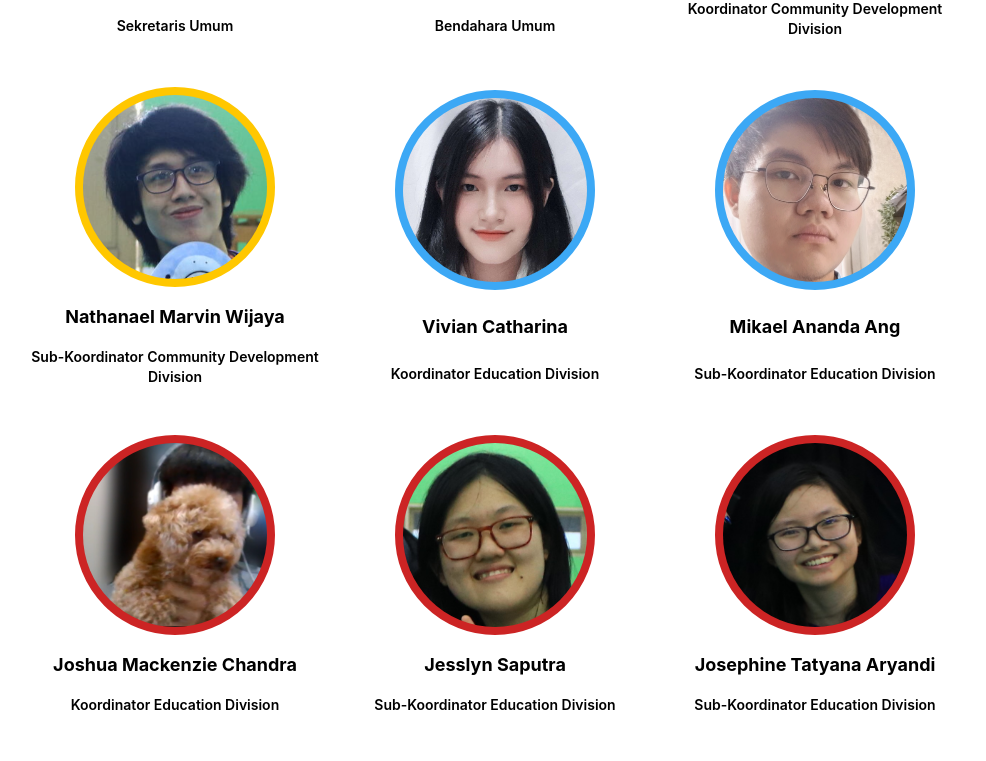
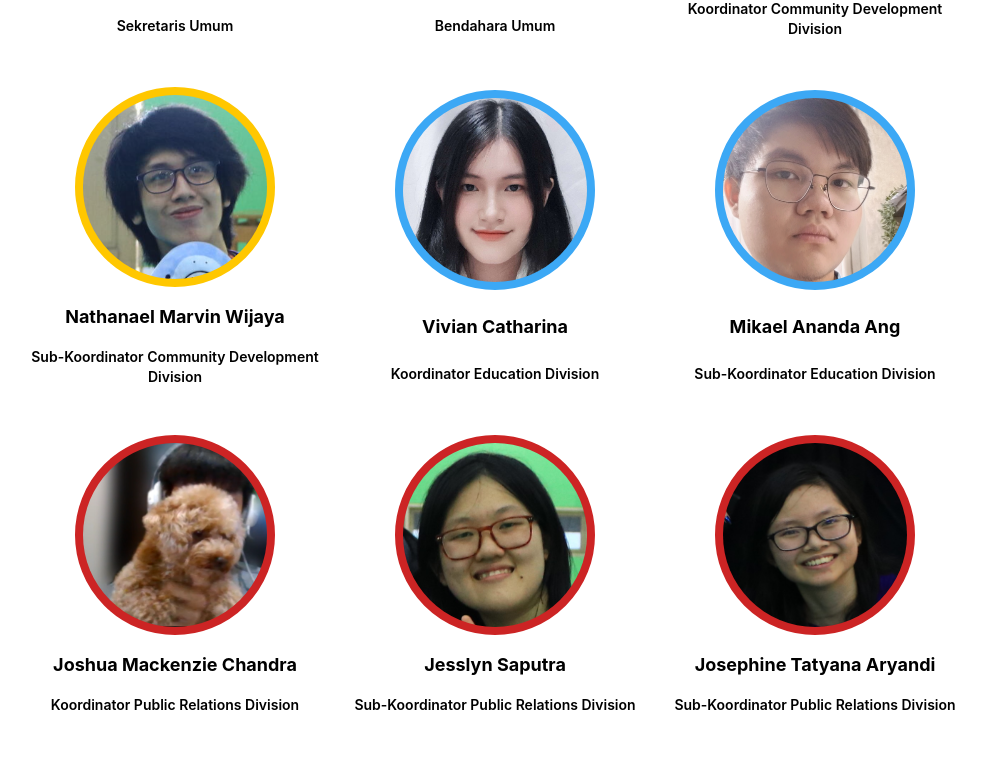
Before and after one commit to binusgdc/Website2.0, a Next.js app: page /about-us in a window 1280 px wide. Shown: the part 2848-3609 px from the top of the page, without its empty margins (145-1131 px from the left). Built offline with nearby package versions, Linux system fonts and the light colour scheme.

Commit message:
ganti edu to pr
huehue

```diff
--- a/src/pages/about-us.tsx
+++ b/src/pages/about-us.tsx
@@ -70,19 +70,19 @@ const pengurusStatic: PengurusCardProps[] =
      },
      {
          "fullName": "Joshua Mackenzie Chandra",
-         "jabatanName": "Koordinator Education Division",
+         "jabatanName": "Koordinator Public Relations Division",
          "portraitImagePath": "/images/pengurus_img/JoshDog.png",
          "outlineColorHex": prOutline
      },
      {
          "fullName": "Jesslyn Saputra",
-         "jabatanName": "Sub-Koordinator Education Division",
+         "jabatanName": "Sub-Koordinator Public Relations Division",
          "portraitImagePath": "/images/pengurus_img/jess.jpg",
          "outlineColorHex": prOutline
      },
      {
          "fullName": "Josephine Tatyana Aryandi",
-         "jabatanName": "Sub-Koordinator Education Division",
+         "jabatanName": "Sub-Koordinator Public Relations Division",
          "portraitImagePath": "/images/pengurus_img/ck.jpg",
          "outlineColorHex": prOutline
      },
```
Also changed, not shown: public/ambalabu.jpg (added), public/indracapcay.jpg (added).
